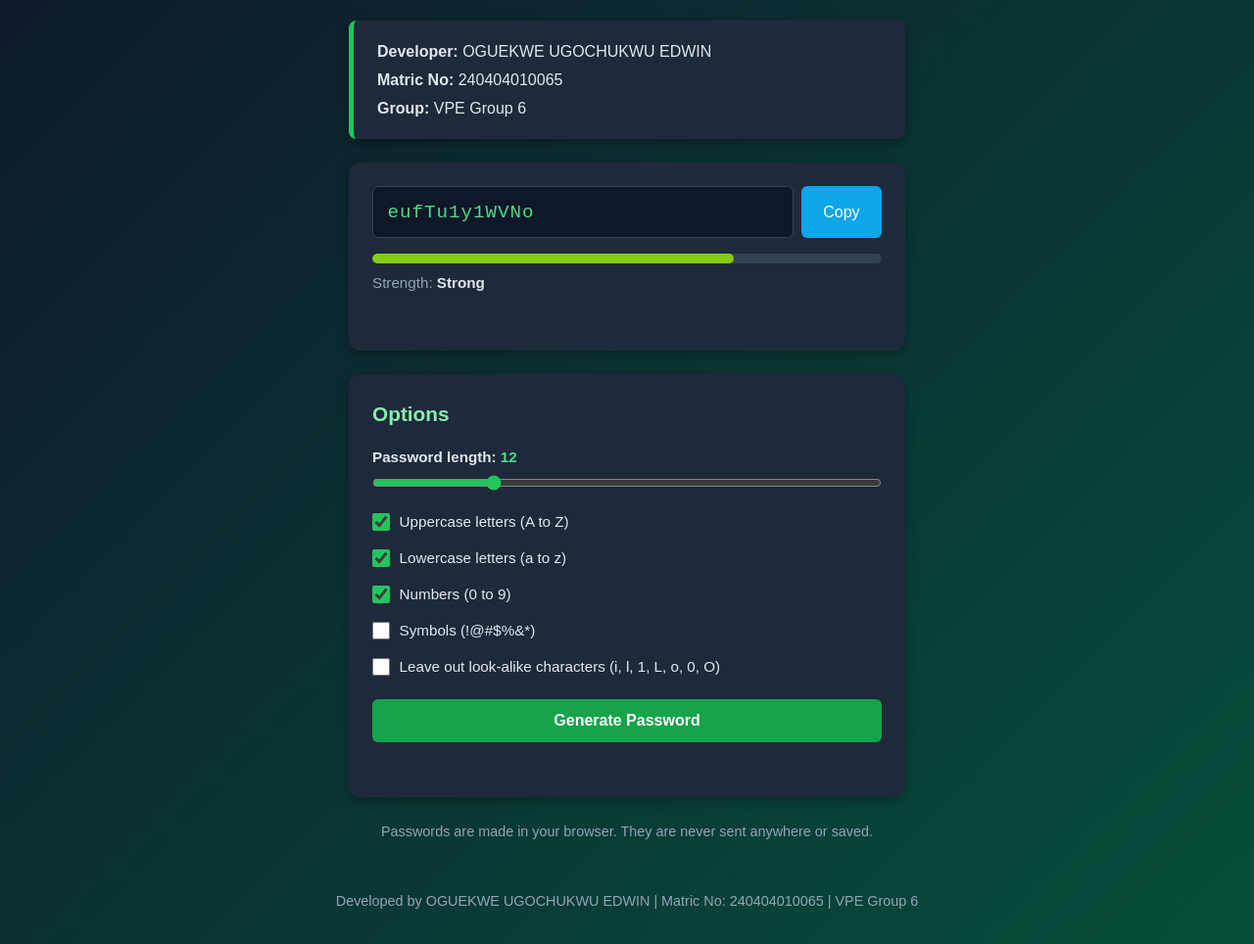
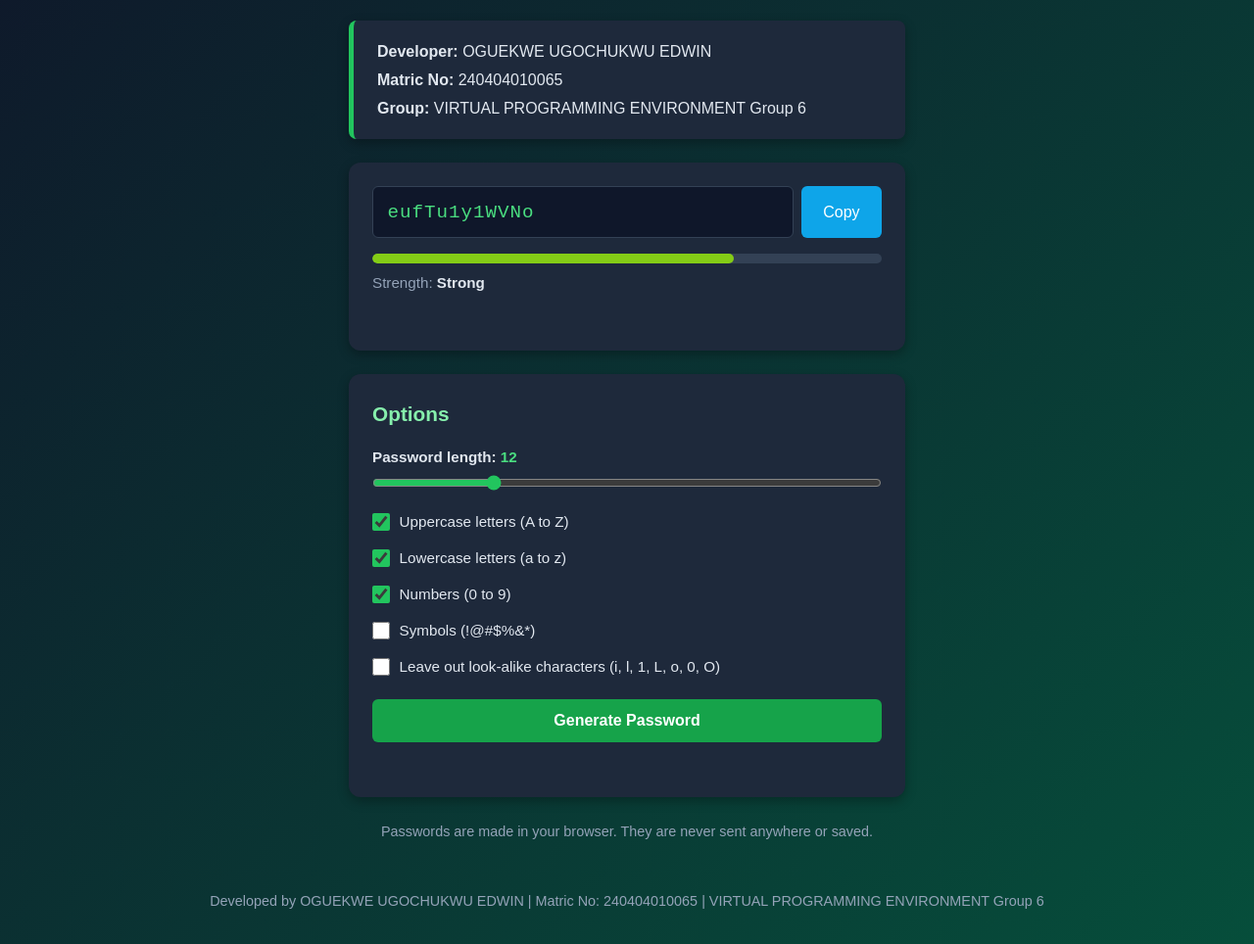
Before and after one commit to Ugochukwu854/Password-Generator, a plain HTML site: page index.html in a window 1280 px wide. Shown: the part 117-1081 px from the top of the page at 98% size. Drawn offline with Linux system fonts and the light colour scheme.

Commit message:
pASSWORD

```diff
--- a/index.html
+++ b/index.html
@@ -15,7 +15,7 @@
     <div class="developer-info">
       <p><strong>Developer:</strong> OGUEKWE UGOCHUKWU EDWIN</p>
       <p><strong>Matric No:</strong> 240404010065</p>
-      <p><strong>Group:</strong> VPE Group 6</p>
+      <p><strong>Group:</strong> VIRTUAL PROGRAMMING ENVIRONMENT Group 6</p>
     </div>
 
     <section class="panel">
@@ -71,7 +71,7 @@
   </main>
 
   <footer>
-    <p>Developed by OGUEKWE UGOCHUKWU EDWIN | Matric No: 240404010065 | VPE Group 6</p>
+    <p>Developed by OGUEKWE UGOCHUKWU EDWIN | Matric No: 240404010065 | VIRTUAL PROGRAMMING ENVIRONMENT Group 6</p>
   </footer>
 
   <script src="script.js"></script>
```
